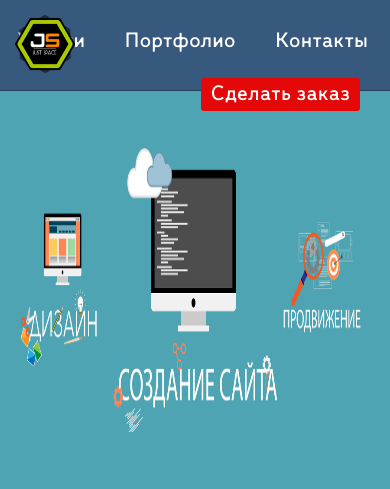
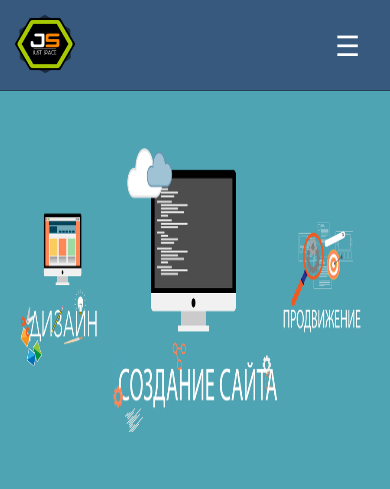
Before and after one commit to AkpoFlash/just-space, a PHP site: page / in a window 390 px wide; the page is wider, and only the part inside the window is pictured. Shown: the top 489 px of that part. Run offline with PHP 8.4, Linux system fonts and the light colour scheme; data that the repository does not hold is empty; some libraries are stand-ins or nearby versions.

Commit message:
Добавил бургер меню

```diff
--- a/css/style.css
+++ b/css/style.css
@@ -45,6 +45,11 @@ nav a:visited {
 }
 nav a:active {
   color: #fff;
+}
+nav .toggle-nav {
+  display: none;
+  text-decoration: none;
+  cursor: pointer;
 }
 .menu {
   list-style: none;
@@ -323,12 +328,22 @@ nav a:active {
   background: url(../img/arrowBg.png) right center no-repeat;
 }
 @media (max-width: 1050px) {
-  .menu > li {
+  nav .toggle-nav {
+    text-align: right;
+    display: block;
+    padding: 30px 30px 0 0;
+    font-size: 1.25em;
+  }
+  nav .menu {
+    display: none;
+    text-align: center;
+    background: #36597d;
+    padding: 10px 0 30px;
+  }
+  nav .menu > li {
+    display: block;
     font-size: 1em;
     margin-right: 10px;
-  }
-  .menu > li:last-child {
-    margin-right: 30px;
   }
   .main-foto {
     height: 400px;
--- a/css/style.less
+++ b/css/style.less
@@ -59,6 +59,11 @@ nav{
     &:active{
       color: @color-white;
     }
+  }
+  .toggle-nav{
+    display: none;
+    text-decoration: none;
+    cursor: pointer;
   }
 }
 
@@ -363,11 +368,23 @@ nav{
 }
 
 @media (max-width:1050px){
-  .menu > li{
-    font-size: 1em;
-    margin-right: 10px;
-    &:last-child{
-      margin-right: 30px;
+  nav{
+    .toggle-nav{
+      text-align: right;
+      display: block;
+      padding: 30px 30px 0 0;
+      font-size: 1.25em;
+    }
+    .menu {
+      display: none;
+      text-align: center;
+      background: @color-dark-blue;
+      padding: 10px 0 30px;
+      > li {
+        display: block;
+        font-size: 1em;
+        margin-right: 10px;
+      }
     }
   }
   .main-foto{
--- a/include/footer.php
+++ b/include/footer.php
@@ -14,6 +14,6 @@
 			</div>
 		</div>
 
-		<a href="" id="head" class="top">^</a>
+		<a href="#top" id="head" class="top">^</a>
 	</body>
 </html>
--- a/index.php
+++ b/index.php
@@ -6,6 +6,7 @@
 	<body>
 		<nav>
 			<img src="img/JS.png" alt="Just Space" class="logo">
+			<a class="toggle-nav">&#9776;</a>
 			<ul class="menu">
 				<li><a href="#services">Услуги</a></li>
 				<li><a href="#portfolio">Портфолио</a></li>
--- a/js/script.js
+++ b/js/script.js
@@ -1,7 +1,29 @@
 var topShow = 500;
+var currentWidth = 0;
+var mobileWidth = 1050;
 
+//burger menu
 $(document).ready(function(){
-   $('a[href*=#]').bind("click", function(e){
+    $(".toggle-nav").on('click', function(e){
+        $(".menu").slideToggle(300);
+    });
+    return true;
+});
+
+//detected mobile version
+$(window).on("load resize", function(){
+    currentWidth = parseInt($(window).width() + 17);
+    if(currentWidth > mobileWidth){
+        $(".menu").slideDown(0);
+    }
+});
+
+//smooth scroll
+$(document).ready(function(){
+   $('.menu a[href*=#]').on("click", function(e){
+       if(currentWidth <= mobileWidth){
+           $(".menu").slideUp(300);
+       }
       var anchor = $(this);
       $('html, body').stop().animate({
          scrollTop: $(anchor.attr('href')).offset().top - 100
@@ -11,14 +33,16 @@ $(document).ready(function(){
    return false;
 });
 
+//fast scroll on top
 $(document).ready(function(){
-    $("#head").bind('click', function(e){
+    $("#head").on('click', function(e){
         $('html, body').animate({scrollTop: 0}, 1000);
         e.preventDefault();
     });
     return false;
 });
 
+//appearance arrow for fast scroll on top
 $(document).ready(function(){
   $(window).scroll(function () {
     if ($(this).scrollTop() > topShow){
@@ -29,6 +53,7 @@ $(document).ready(function(){
   });
 });
 
+//change color social icon
 function over_social_icon(id, src){
   document.getElementById(id).src = "/img/"+src;
 }
@@ -37,6 +62,7 @@ function out_social_icon(id, src){
   document.getElementById(id).src = "/img/"+src;
 }
 
+//portfolio slider
 (function ($) {
   var hwSlideSpeed = 700;
   var hwTimeOut = 3000;
```
